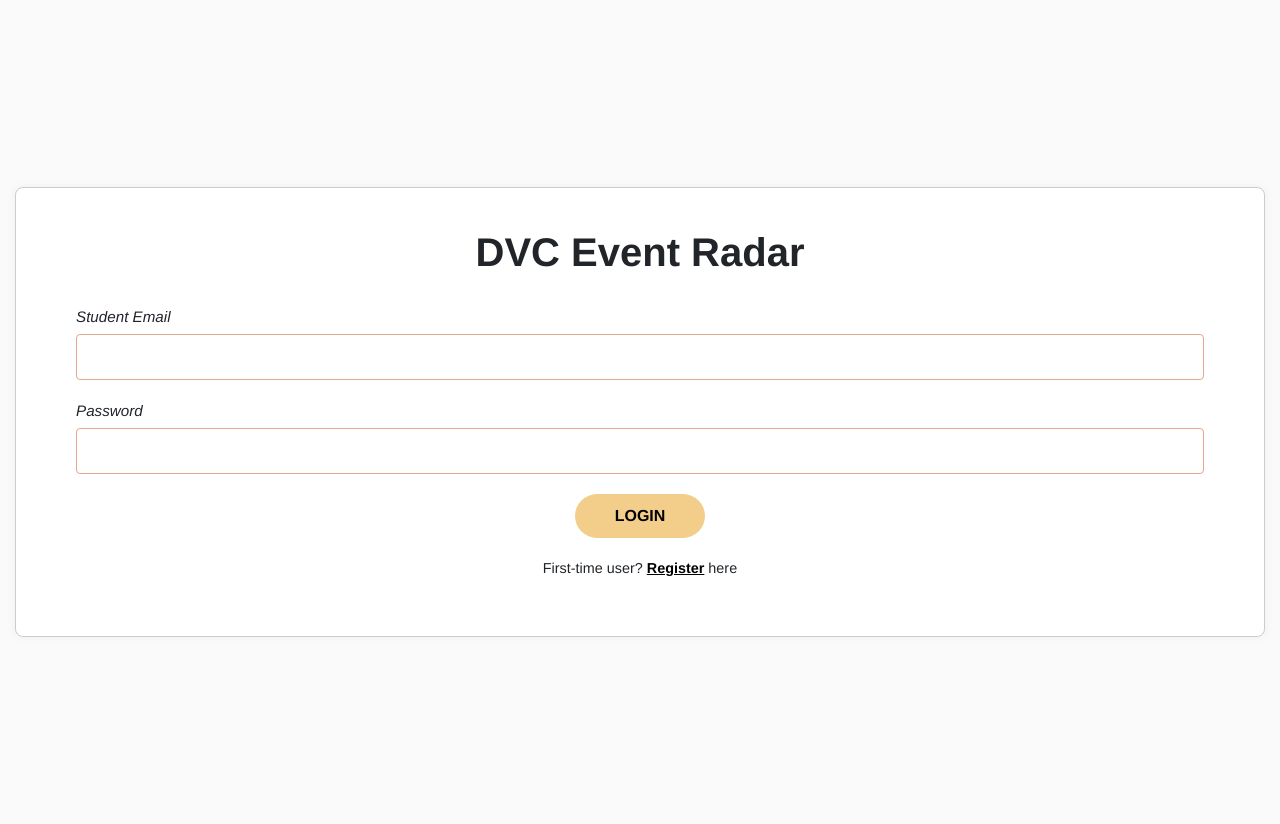
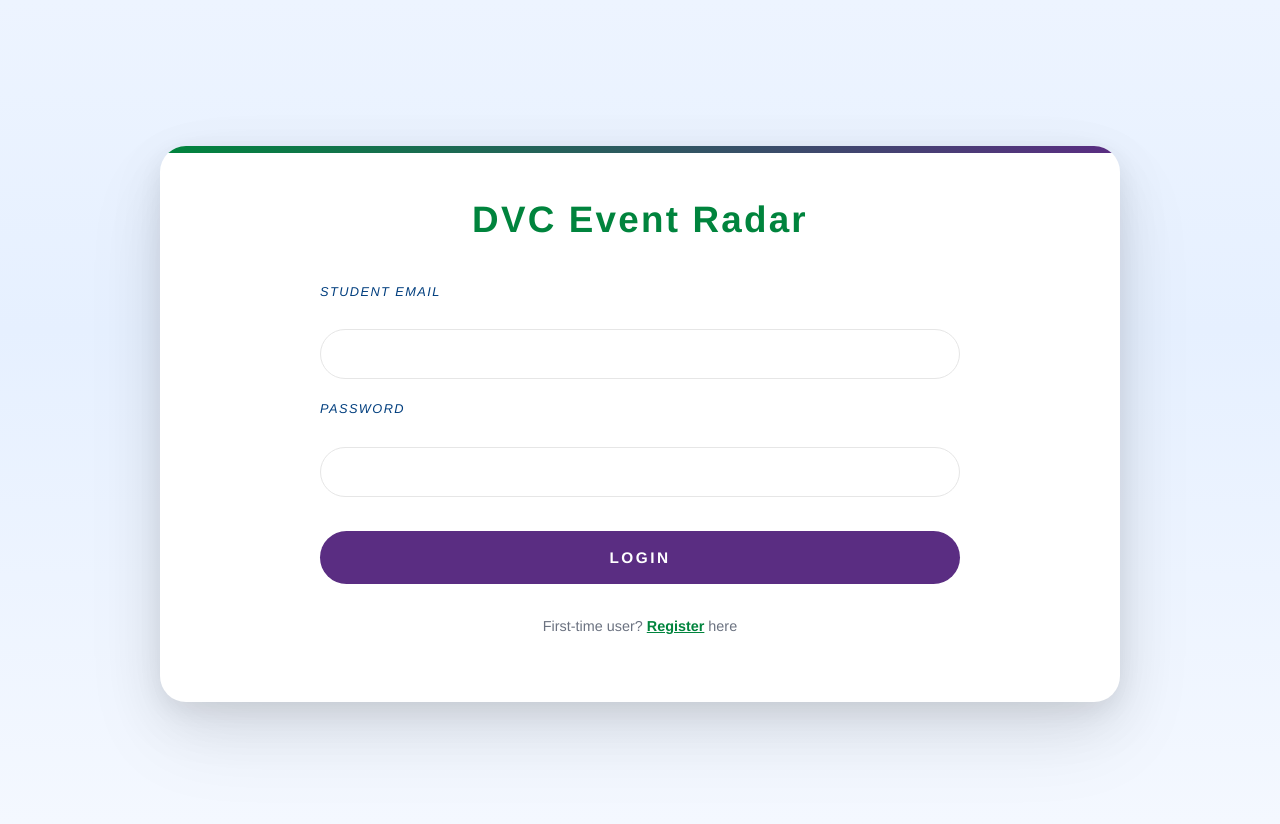
Before and after one commit to NoNameCoder2806/DVC-Events-Radar, a Django app: page /login/ in a window 1280 px wide. Before the commit the page ends 637 px from the top, so only its background shows below. Run offline with Django 5.2, Linux system fonts and the light colour scheme; some libraries are stand-ins or nearby versions.

Commit message:
Fixed the login and register page

```diff
--- a/myapp/static/login.css
+++ b/myapp/static/login.css
@@ -1,4 +1,4 @@
-body {
+/* body {
     background-color: #fafafa;
     font-family: Georgia, serif;
     display: flex;
@@ -71,6 +71,182 @@ input[type="password"] {
     color: var(--dvc-navy);
 }
 
+@media (max-width: 768px) {
+    .login-container {
+        max-width: 100%;
+        padding: 2.25rem 1.75rem 2.4rem;
+        border-radius: 20px;
+    }
+
+    .title {
+        font-size: 1.8rem;
+    }
+} */
+
+/* ---------- DVC color tokens ---------- */
+:root {
+    --dvc-navy: #003E7E;
+    --dvc-green: #00843D;
+    --dvc-purple: #5A2D82;
+
+    /* NEW balanced-blue background */
+    --dvc-bg-light: #E6F0FF;  /* lighter than last time, richer than first */
+    --dvc-border: #D5DFEA;
+    --dvc-text: #1f2933;
+    --dvc-muted: #6b7280;
+}
+
+/* ---------- Page background ---------- */
+
+body {
+    margin: 0;
+    font-family: system-ui, -apple-system, BlinkMacSystemFont, "Segoe UI", sans-serif;
+
+    /* Balanced blue gradient */
+    background: linear-gradient(
+        180deg,
+        #edf4ff 0%,     /* very light blue top */
+        #e6f0ff 40%,    /* richer but soft */
+        #f4f8ff 100%    /* smooth fade */
+    );
+
+    color: var(--dvc-text);
+}
+
+/* Center container */
+.auth-wrapper {
+    min-height: 100vh;
+    display: flex;
+    justify-content: center;
+    align-items: center;
+    padding: 0 1.25rem;
+}
+
+/* ---------- Login card ---------- */
+
+.login-container {
+    position: relative;
+    width: 100%;
+    max-width: 960px;
+    background: #ffffff;
+    border-radius: 26px;
+    box-shadow:
+        0 8px 25px rgba(0, 0, 0, 0.06),      /* soft base shadow */
+        0 18px 55px rgba(0, 0, 0, 0.08),     /* secondary lift */
+        0 35px 85px rgba(0, 0, 0, 0.07);     /* wide outer glow */
+    padding: 3.25rem 4.5rem 3rem;
+    overflow: hidden;
+}
+
+/* TOP STRIP: gradient green → purple (switched as requested) */
+.login-container::before {
+    content: "";
+    position: absolute;
+    inset: 0 0 auto 0;
+    height: 7px;
+    background: linear-gradient(90deg, var(--dvc-green), var(--dvc-purple));
+}
+
+/* ---------- Title (pure green again) ---------- */
+
+.title {
+    text-align: center;
+    font-size: 2.3rem;
+    font-weight: 850;
+    margin: 0 0 1rem;
+    letter-spacing: 0.06em;
+    color: var(--dvc-green); /* solid green */
+}
+
+/* ---------- Error text ---------- */
+.error-text {
+    color: #b91c1c;
+    font-size: 0.9rem;
+    margin-top: 0.3rem;
+    margin-bottom: 1rem;
+    text-align: center;
+}
+
+/* ---------- Form ---------- */
+
+form {
+    margin-top: 2.5rem;
+    max-width: 640px;
+    margin-inline: auto;
+    display: flex;
+    flex-direction: column;
+    gap: 1.25rem;
+}
+
+label {
+    font-size: 0.8rem;
+    text-transform: uppercase;
+    letter-spacing: 0.11em;
+    color: var(--dvc-navy);
+
+}
+
+input[type="email"],
+input[type="password"] {
+    width: 100%;
+    padding: 0.9rem 1.1rem;
+    border: 1px solid var(--dvc-border);
+    border-radius: 999px;
+    font-size: 0.96rem;
+    outline: none;
+    background-color: #ffffff;
+    transition: border-color 0.15s ease, box-shadow 0.15s ease;
+}
+
+input[type="email"]:focus,
+input[type="password"]:focus {
+    border-color: var(--dvc-green);
+    box-shadow: 0 0 0 3px rgba(0, 132, 61, 0.18);
+}
+
+/* ---------- Button ---------- */
+
+.login-btn {
+    margin-top: 0.9rem;
+    width: 100%;
+    background-color: var(--dvc-purple);
+    color: #ffffff;
+    font-weight: 650;
+    padding: 0.95rem 1.7rem;
+    border: none;
+    border-radius: 999px;
+    cursor: pointer;
+    font-size: 0.96rem;
+    text-transform: uppercase;
+    letter-spacing: 0.16em;
+    transition: background-color 0.15s ease, transform 0.1s ease, box-shadow 0.15s ease;
+}
+
+.login-btn:hover {
+    background-color: #4c2571;
+    box-shadow: 0 12px 26px rgba(90, 45, 130, 0.4);
+    transform: translateY(-1px);
+}
+
+/* ---------- Footer ---------- */
+
+.register-text {
+    margin-top: 2rem;
+    font-size: 0.9rem;
+    text-align: center;
+    color: var(--dvc-muted);
+}
+
+.register-text a {
+    color: var(--dvc-green);
+    font-weight: 600;
+    text-decoration: underline;
+}
+
+.register-text a:hover {
+    color: var(--dvc-navy);
+}
+
 /* ---------- Mobile ---------- */
 
 @media (max-width: 768px) {
@@ -84,6 +260,7 @@ input[type="password"] {
         font-size: 1.8rem;
     }
 }
+
 /* Make ALL inputs look the same */
 .auth-wrapper input {
     border: 1px solid #e6e6e6;        /* light gray border just like email/password */
--- a/myapp/templates/login.html
+++ b/myapp/templates/login.html
@@ -5,6 +5,7 @@
 {% load static %}
 <link rel="stylesheet" href="{% static 'login.css' %}">
 
+<div class="auth-wrapper">
     <div class="login-container">
         <h1 class="title">DVC Event Radar</h1>
             {% if error %}
@@ -26,4 +27,5 @@
             First-time user? <a href="{% url 'register' %}">Register</a> here
         </p>
     </div>
+</div>
 {% endblock %}
```
Lines whose indentation alone changed are shown as unchanged.
